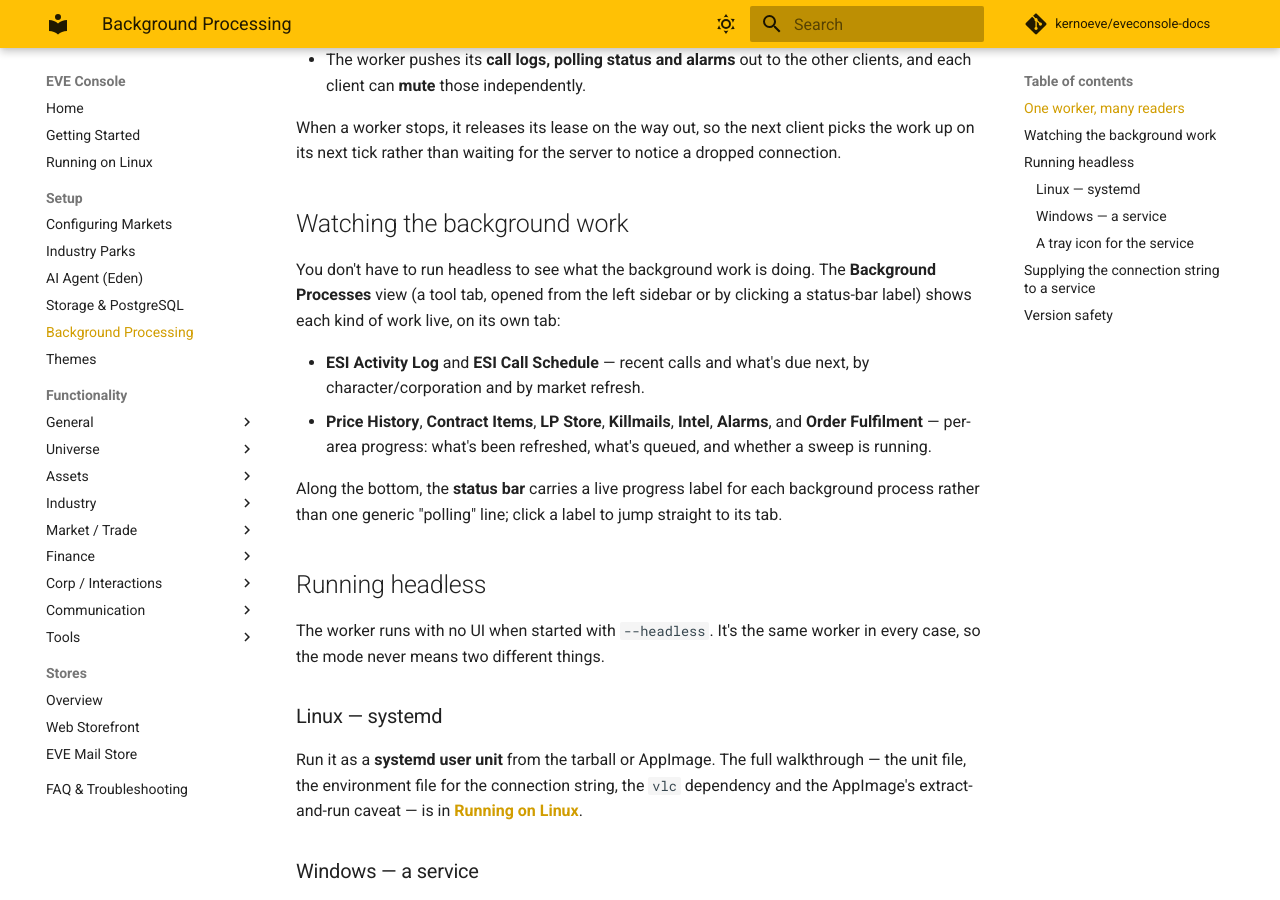
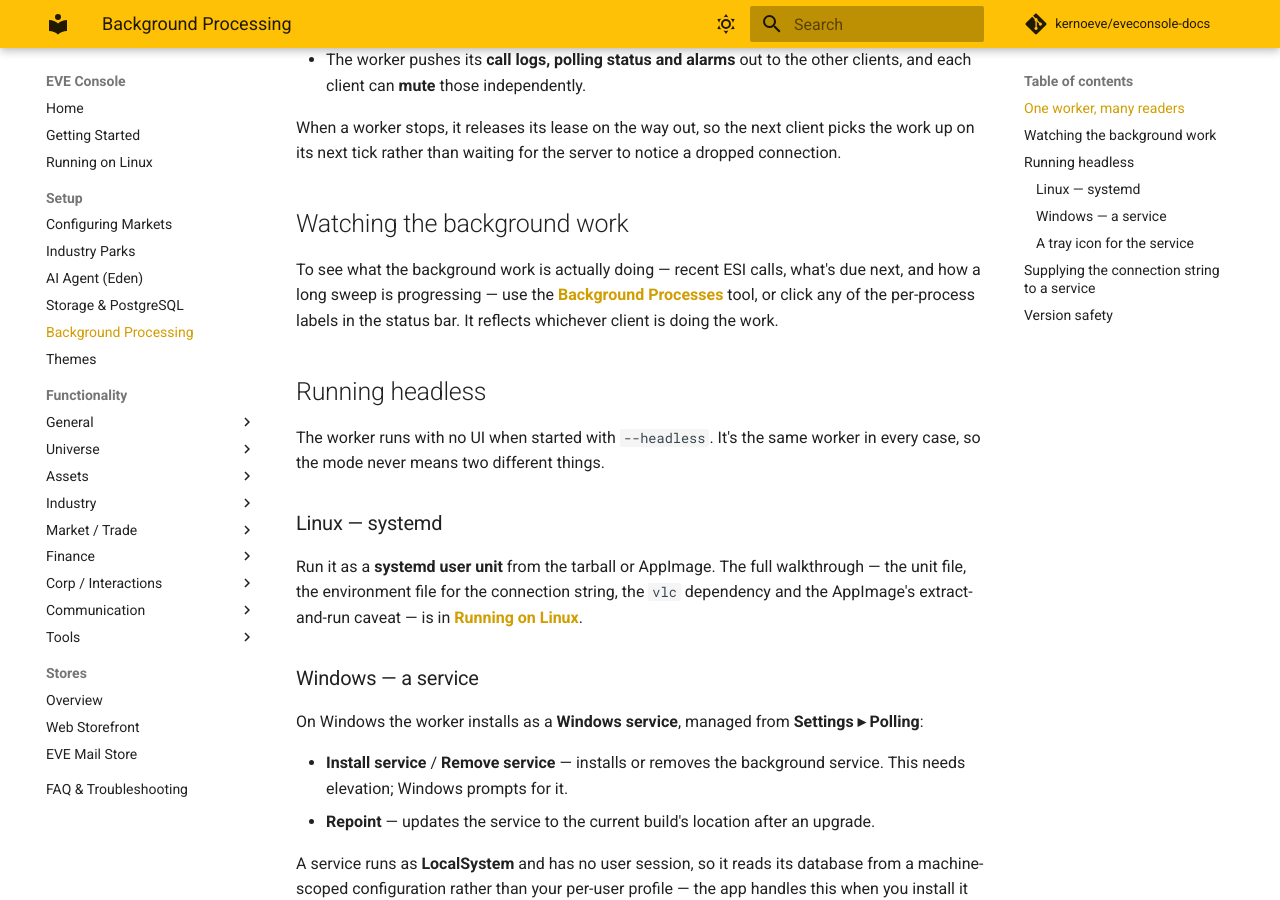
Before and after one commit to kernoeve/eveconsole-docs, an MkDocs documentation site: the page built from docs/background-processing.md, in a window 1280 px wide and 900 px high, scrolled down 715 px. Built offline with MkDocs 1.6.1 and Material for MkDocs 9.7.7, drawn with Linux system fonts in a browser that asks for light colours; comment, search, counter and statistics services are not loaded.

Commit message:
Background Processes: give the monitoring tool its own page
It already existed (the API Activity window in 0.9.13, opened from the
"Polling:" status text) but was never documented; 0.9.14 promotes it to a
Tools tab with per-area sub-tabs and per-process status-bar labels. New
tools/background-processes.md; the concept page now links to it instead of
embedding a section.

Co-Authored-By: Claude Opus 4.8 <noreply@anthropic.com>

```diff
--- a/docs/background-processing.md
+++ b/docs/background-processing.md
@@ -19,12 +19,7 @@ When a worker stops, it releases its lease on the way out, so the next client pi
 
 ## Watching the background work
 
-You don't have to run headless to see what the background work is doing. The **Background Processes** view (a tool tab, opened from the left sidebar or by clicking a status-bar label) shows each kind of work live, on its own tab:
-
-- **ESI Activity Log** and **ESI Call Schedule** — recent calls and what's due next, by character/corporation and by market refresh.
-- **Price History**, **Contract Items**, **LP Store**, **Killmails**, **Intel**, **Alarms**, and **Order Fulfilment** — per-area progress: what's been refreshed, what's queued, and whether a sweep is running.
-
-Along the bottom, the **status bar** carries a live progress label for each background process rather than one generic "polling" line; click a label to jump straight to its tab.
+To see what the background work is actually doing — recent ESI calls, what's due next, and how a long sweep is progressing — use the **[Background Processes](tools/background-processes.md)** tool, or click any of the per-process labels in the status bar. It reflects whichever client is doing the work.
 
 ## Running headless
 
--- a/mkdocs.yml
+++ b/mkdocs.yml
@@ -119,6 +119,7 @@ nav:
       - Tools:
           - Scheduler: tools/scheduler.md
           - ESI Explorer: tools/esi-explorer.md
+          - Background Processes: tools/background-processes.md
           - Game & Chat Logs: tools/logs.md
           - Error Log: tools/error-log.md
   - Stores:
```
Also changed, not shown: docs/index.md (+1 -0 lines), docs/tools/background-processes.md (added, +23 -0 lines).
